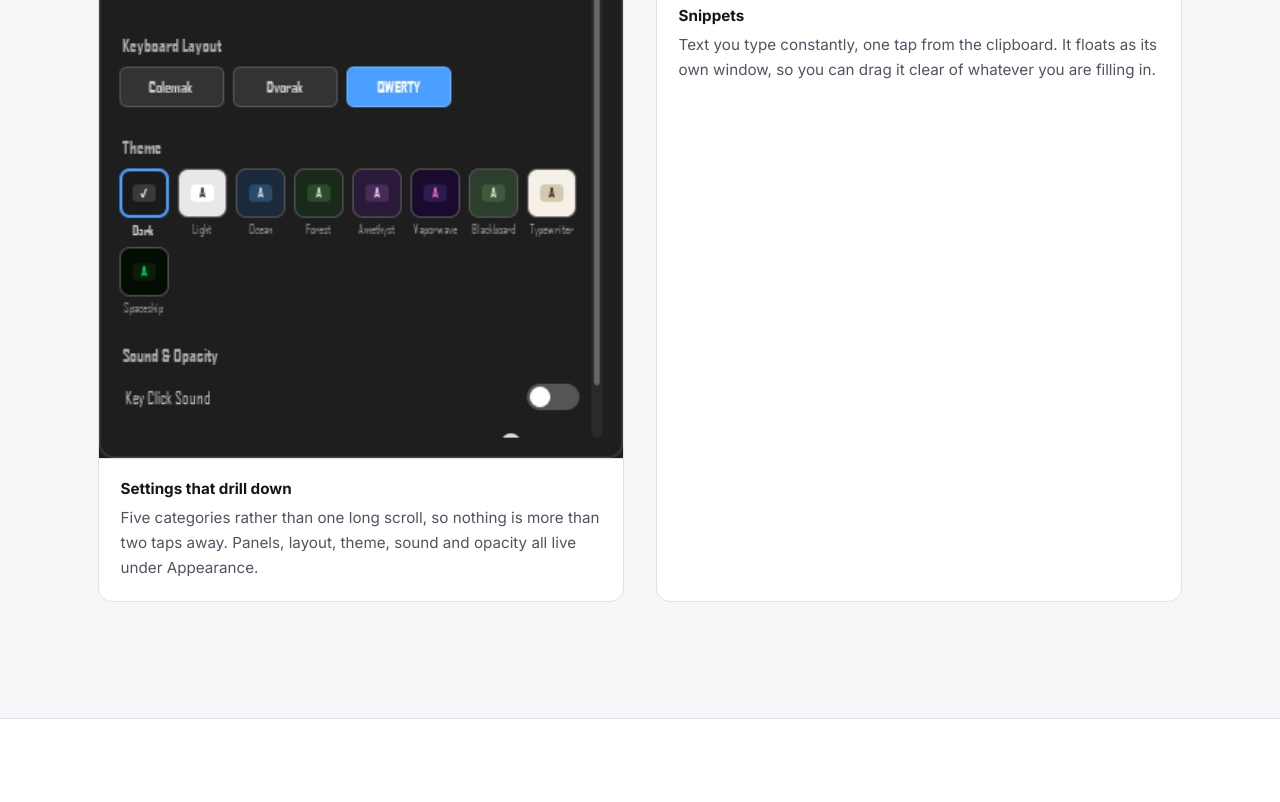
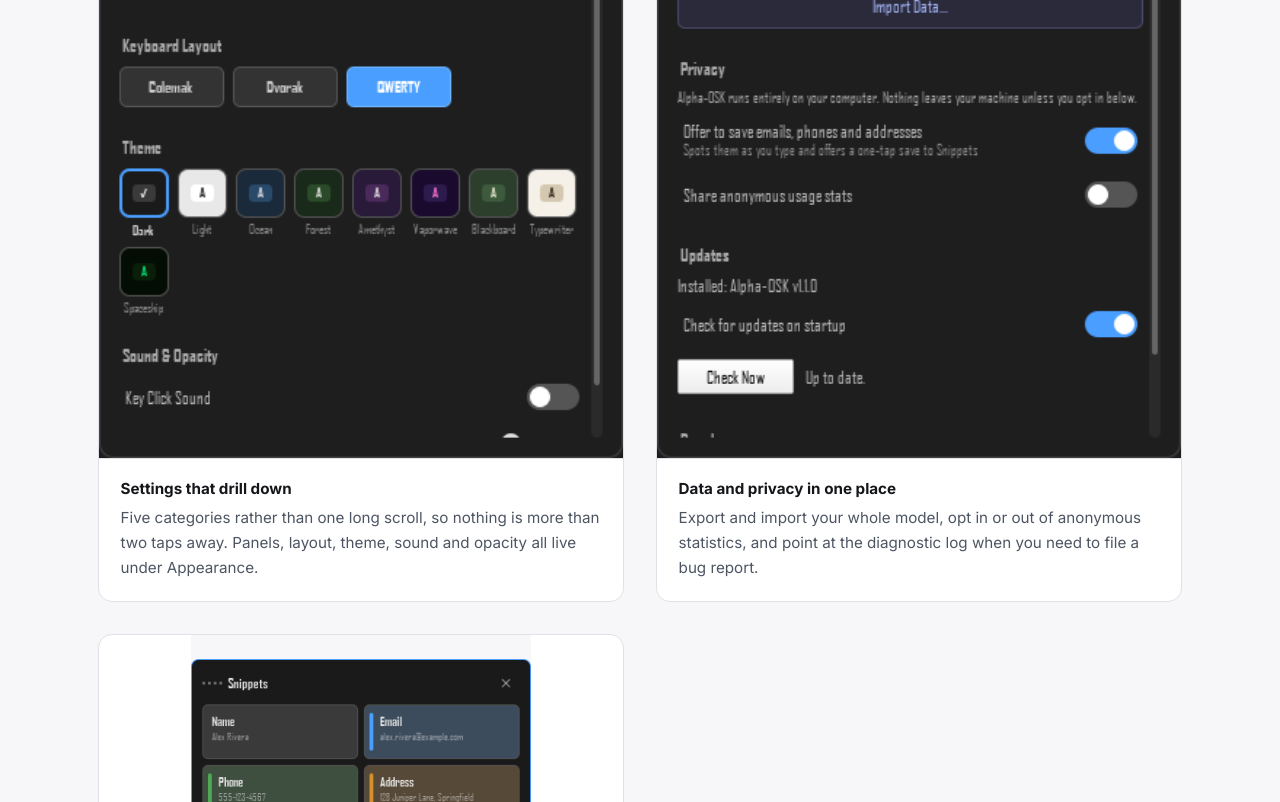
Before and after one commit to owenpkent/alpha-osk-website, a plain HTML site: page index.html in a window 1280 px wide. Shown: the part 7259-8061 px from the top of the page. Drawn offline with Linux system fonts and the light colour scheme; no server answers.

Commit message:
feat: show the Data and Privacy settings screen in the gallery
The screenshot was already in the repo but nothing referenced it, so it was
being shipped and never shown. It also pairs with the Appearance shot and
reinforces the privacy section above it.

```diff
--- a/index.html
+++ b/index.html
@@ -467,6 +467,17 @@
             </figcaption>
           </figure>
 
+          <figure class="shot">
+            <img src="/images/screenshots/settings-data-privacy.png"
+                 alt="The Data and Privacy settings page, with data backup export and import, a snippet auto-detection toggle, a telemetry opt-in and an auto-update toggle."
+                 loading="lazy" width="800" height="600" />
+            <figcaption>
+              <strong>Data and privacy in one place</strong>
+              Export and import your whole model, opt in or out of anonymous statistics, and point
+              at the diagnostic log when you need to file a bug report.
+            </figcaption>
+          </figure>
+
           <figure class="shot shot--narrow">
             <img src="/images/screenshots/snippets-window.png"
                  alt="The Snippets window: six colour-tagged tiles in two columns, labelled Name, Email, Phone, Address, Work email and Sign-off."
```
